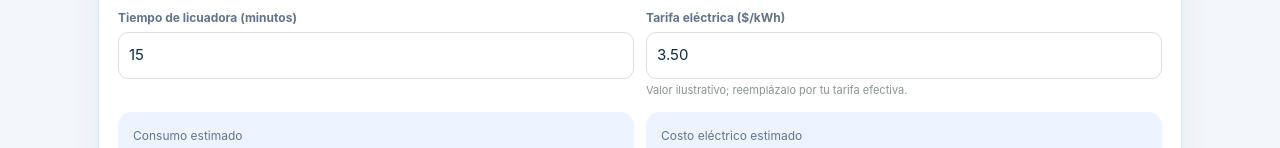
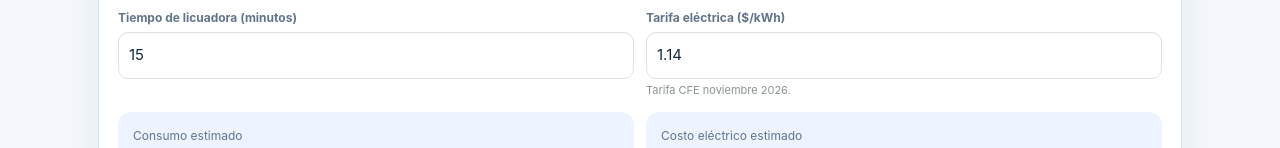
Before and after one commit to alugoga/crepas, a plain HTML site: page index.html in a window 1280 px wide. Shown: the part 1500-1648 px from the top of the page. Drawn offline with Linux system fonts and the light colour scheme.

Commit message:
Update index.html

```diff
--- a/index.html
+++ b/index.html
@@ -66,7 +66,7 @@ footer{text-align:center;color:#8a958e;font-size:12px;margin-top:30px}
      <div class="field"><label>Tiempo de uso (minutos)</label><input id="crepeMin" type="number" min="0" value="45"></div>
      <div class="field"><label>Potencia de licuadora (W)</label><input id="blenderW" type="number" min="0" value="500"></div>
      <div class="field"><label>Tiempo de licuadora (minutos)</label><input id="blenderMin" type="number" min="0" value="15"></div>
-     <div class="field"><label>Tarifa eléctrica ($/kWh)</label><input id="rate" type="number" min="0" step=".01" value="3.50"><small>Valor ilustrativo; reemplázalo por tu tarifa efectiva.</small></div>
+     <div class="field"><label>Tarifa eléctrica ($/kWh)</label><input id="rate" type="number" min="0" step=".01" value="1.14"><small>Tarifa CFE noviembre 2026.</small></div>
     </div>
     <div class="fields" style="margin-top:14px">
      <div class="metric"><span>Consumo estimado</span><strong id="kwh">0.000 kWh</strong></div>
```
